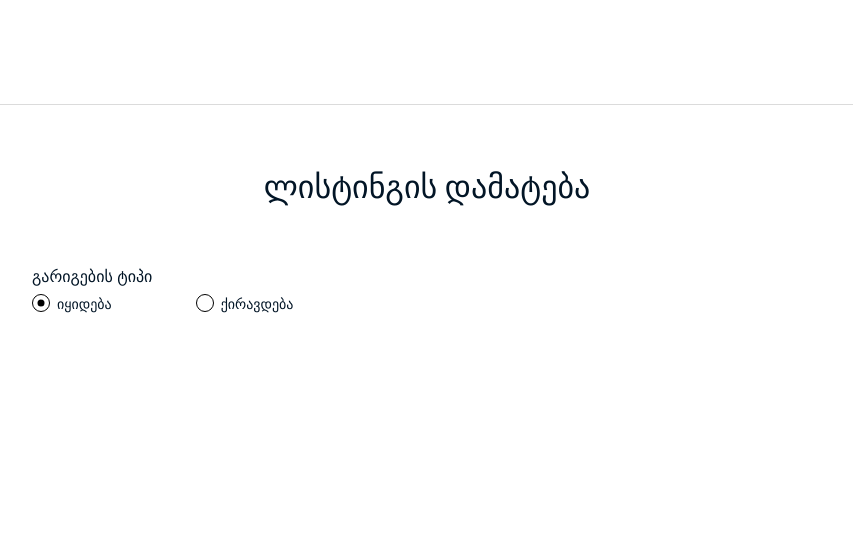
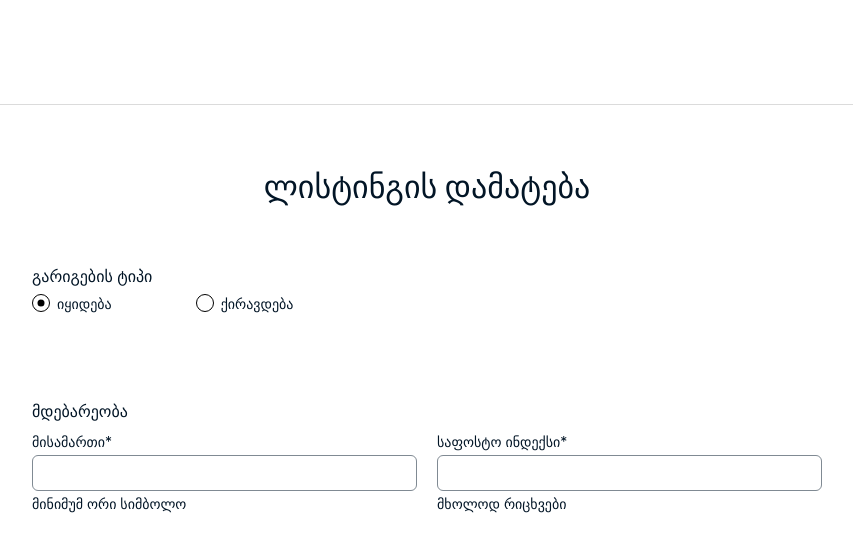
Before and after one commit to LevaniMigriauli/real-estate-manager, a React (Vite) app: page /addListing in a window 1280 px wide. Shown: the top 552 px of the page, without its empty margins (213-1066 px from the left). Built offline with nearby package versions, Linux system fonts and the light colour scheme; no server answers.

Commit message:
WIP(add listings): add localStorage & zip_code and address inputs, create helper for inputs

```diff
--- a/src/pages/addListingPage/addListingPage.jsx
+++ b/src/pages/addListingPage/addListingPage.jsx
@@ -1,14 +1,48 @@
 import { useEffect } from 'react'
 import { useDispatch } from 'react-redux'
+import { useForm } from 'react-hook-form'
 import classes from './addListingPage.module.scss'
 import { getCities } from '../../api/geographicalInfo.js'
 import { setCities } from '../../redux/slices/citiesSlice.js'
-import { useForm } from 'react-hook-form'
+import Input from '../../ui/lib/input.jsx'
+
+const generateFormFieldProps = (
+  name, label, hint, isReq,
+  { register, errors, validationSchema, dirtyFields, touchedFields }) => {
+  return {
+    name,
+    label,
+    hint,
+    isReq,
+    register,
+    validation: validationSchema[name],
+    error: errors[name],
+    isDirty: dirtyFields[name],
+    isTouched: touchedFields[name]
+  }
+}
+
+const loadFormData = () => {
+  const savedData = localStorage.getItem('addListingsForm')
+  return savedData ? JSON.parse(savedData) : {
+    is_rental: '0', address: '', zip_code: ''
+  }
+}
 
 const AddListingPage = () => {
   const dispatch = useDispatch()
 
-  const { register, watch } = useForm({ defaultValues: { is_rental: '0' } })
+  const {
+    register,
+    watch,
+    handleSubmit,
+    formState: { errors, dirtyFields, touchedFields }
+  } = useForm({ mode: 'onBlur', defaultValues: loadFormData() })
+
+  const formValues = watch()
+  useEffect(() => {
+    localStorage.setItem('addListingsForm', JSON.stringify(formValues))
+  },[formValues])
 
   useEffect(() => {
     // getCities().then(res => {
@@ -17,13 +51,36 @@ const AddListingPage = () => {
     // })
   }, [])
 
-  const allValues = watch() // Watch all form values
 
   useEffect(() => {
-    console.log('All Form Values:', allValues)
-  }, [allValues])
+    console.log('All Form Values:', formValues)
+  }, [formValues])
+
+  const validationSchema = {
+    address: {
+      required: 'ჩაწერეთ ვალიდური მონაცემები',
+      minLength: {
+        value: 2,
+        message: 'მინიმუმ ორი სიმბოლო'
+      }
+    },
+    zip_code: {
+      required: 'ჩაწერეთ ვალიდური მონაცემები',
+      pattern: {
+        value: /^[0-9]+$/,
+        message: 'მხოლოდ რიცხვები'
+      }
+    }
+  }
+
+  const onSubmit = (data) => {
+    console.log(data)
+    localStorage.removeItem('addListingsForm')
+  }
+
   return (
-    <form className={classes['add-listing-form']}>
+    <form className={classes['add-listing-form']}
+          onSubmit={handleSubmit(onSubmit)}>
       <h2 className={classes['main-header']}>ლისტინგის დამატება</h2>
 
       <h4 className={classes['radioGroup-header']}>გარიგების ტიპი</h4>
@@ -53,6 +110,31 @@ const AddListingPage = () => {
         </label>
       </div>
 
+      <h4 className={classes.heading}>მდებარეობა</h4>
+      <div className={classes['grid-col-2']}>
+        <Input
+          {...generateFormFieldProps('address', 'მისამართი',
+            'მინიმუმ ორი სიმბოლო', true,
+            {
+              register,
+              errors,
+              validationSchema,
+              dirtyFields,
+              touchedFields
+            })}/>
+        <Input
+          {...generateFormFieldProps('zip_code', 'საფოსტო ინდექსი',
+            'მხოლოდ რიცხვები', true,
+            {
+              register,
+              errors,
+              validationSchema,
+              dirtyFields,
+              touchedFields
+            })}/>
+
+      </div>
+
 
     </form>
   )
--- a/src/pages/addListingPage/addListingPage.module.scss
+++ b/src/pages/addListingPage/addListingPage.module.scss
@@ -92,4 +92,8 @@ h4 {
   font-size: 16px;
   font-family: "Helvetica Neue", serif;
   text-transform: uppercase;
+
+  &.heading {
+    margin-bottom: 12px;
+  }
 }
```
